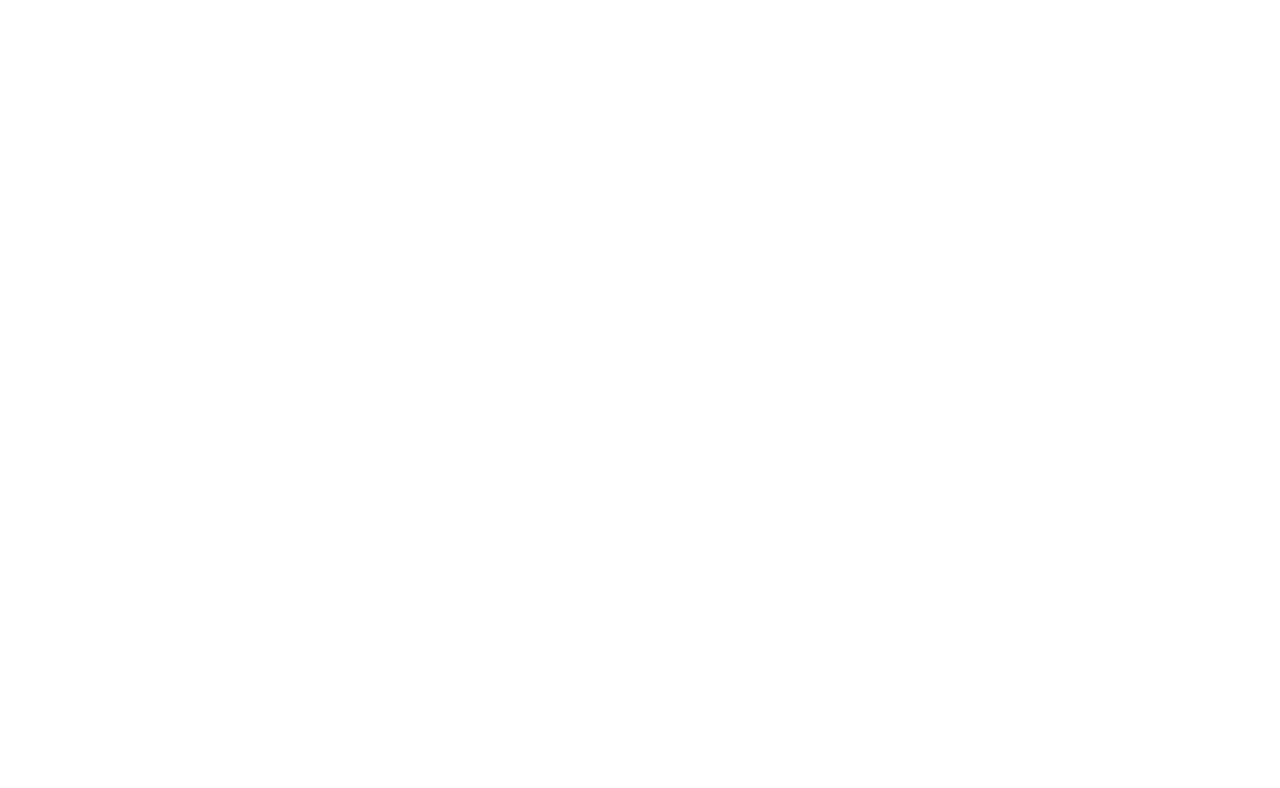
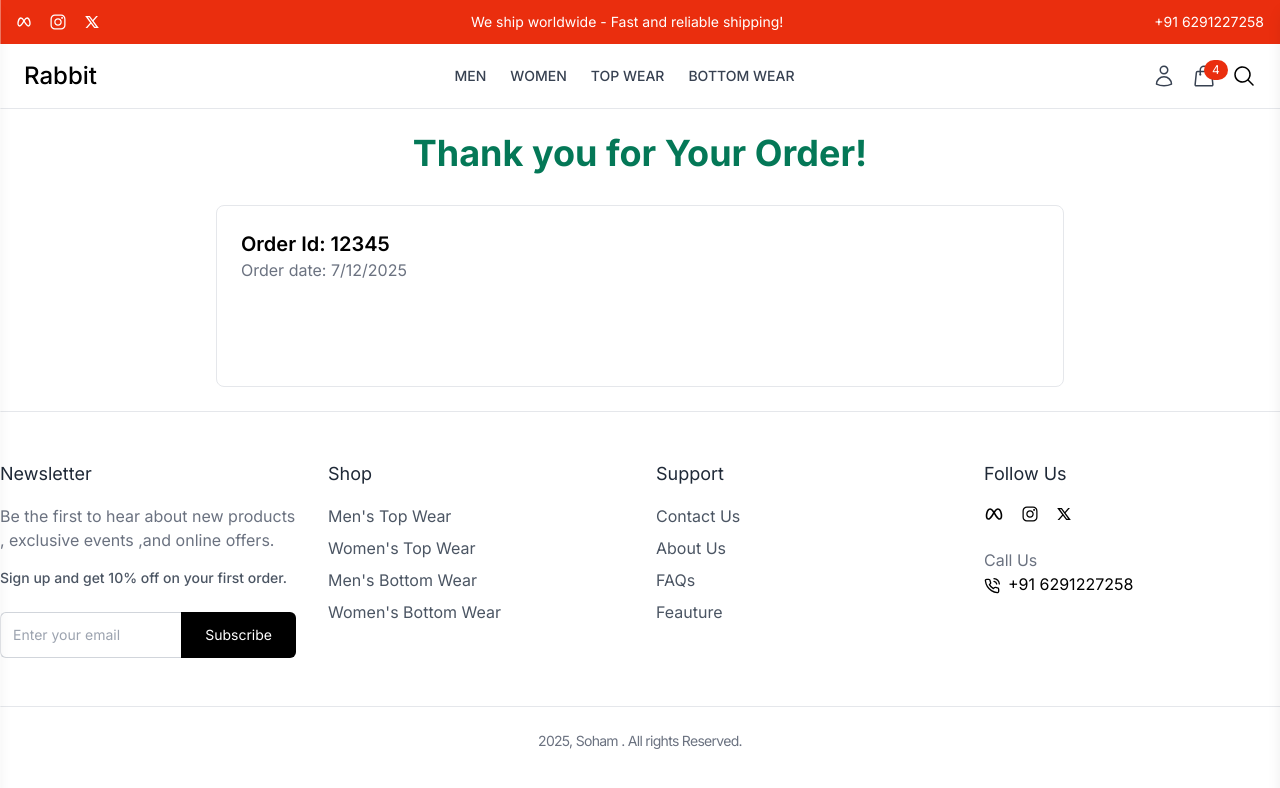
Before and after one commit to SohamSarkar025/Ecommerce, a React (Vite) app in the folder frontend/: page /order-confirmation in a window 1280 px wide. Before the commit this address had no page. Shown: the top 788 px of the page. Built offline with nearby package versions, Linux system fonts and the light colour scheme.

Commit message:
Order Confirmation Page Starting

```diff
--- a/frontend/src/App.jsx
+++ b/frontend/src/App.jsx
@@ -9,6 +9,7 @@
 import CollectionPage from "./pages/CollectionPage";
 import ProductDetails from "./components/Products/ProductDetails";
 import CheckOut from "./components/Cart/CheckOut";
+import OrderConfirmationPage from "./pages/OrderConfirmationPage";
 
 const App = () => {
   return (
@@ -26,6 +27,10 @@
           <Route path="collections/:collections" element={<CollectionPage />} />
           <Route path="product/:id" element={<ProductDetails />} />
           <Route path="checkout" element={<CheckOut />} />
+          <Route
+            path="order-confirmation"
+            element={<OrderConfirmationPage />}
+          />
         </Route>
         <Route>{/* Admin layout */}</Route>
       </Routes>
--- /dev/null
+++ b/frontend/src/pages/OrderConfirmationPage.jsx
@@ -0,0 +1,55 @@
+import React from "react";
+const checkout = {
+  _id: "12345",
+  createdAt: new Date(),
+  checkOutItems: [
+    {
+      productId: "1",
+      name: "Jacket",
+      color: "black",
+      size: "M",
+      price: 150,
+      quantity: 1,
+      image: "https://picsum.photos/150?random=1",
+    },
+    {
+      productId: "2",
+      name: "T-Shirt",
+      color: "black",
+      size: "M",
+      price: 120,
+      quantity: 2,
+      image: "https://picsum.photos/150?random=2",
+    },
+  ],
+  shippingAddress: {
+    address: "123 Fashion Street",
+    city: "New York",
+    country: "USA",
+  },
+};
+const OrderConfirmationPage = () => {
+  return (
+    <div className="max-w-4xl  p-6 mx-auto bg-white">
+      <h1 className="text-center text-4xl font-bold text-emerald-700 mb-8">
+        Thank you for Your Order!
+      </h1>
+      {checkout && (
+        <div className="p-6 rounded-lg border">
+          <div className="flex justify-between mb-20">
+            <div>
+              <h2 className="text-xl font-semibold ">
+                Order Id: {checkout._id}
+              </h2>
+              <p className="text-gray-500">
+                Order date: {new Date(checkout.createdAt).toLocaleDateString()}
+              </p>
+            </div>
+          </div>
+        </div>
+      )}
+    </div>
+  );
+};
+
+export default OrderConfirmationPage;
```
